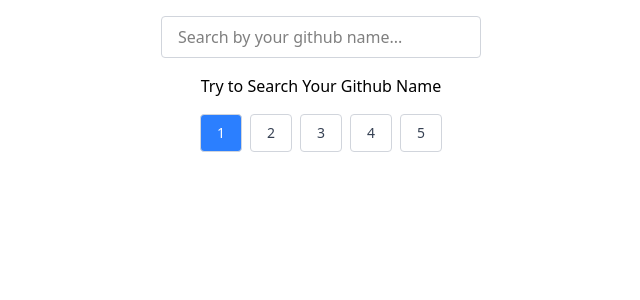
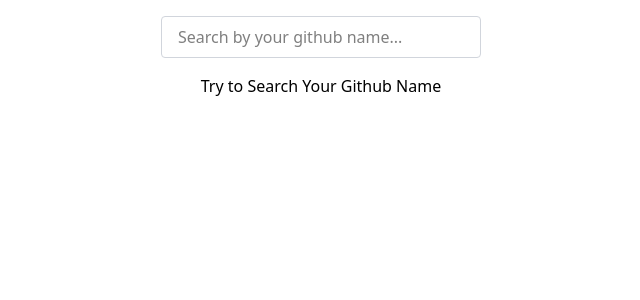
Before and after one commit to codedbyMojnu/search-feature-with-pagination, a React (Vite) app: page / in a window 1280 px wide. Shown: the top 300 px of the page, without its empty margins (319-959 px from the left). Built offline with nearby package versions, Linux system fonts and the light colour scheme.

Commit message:
update some logic

```diff
--- a/src/App.jsx
+++ b/src/App.jsx
@@ -2,65 +2,49 @@
 import Pagination from "./components/Pagination";
 import SearchBox from "./components/SearchBox";
 import UsersInfo from "./components/UsersInfo";
+import { MAX_VISIBLE_PAGE, USERS_PER_PAGE } from "./constants/pagination";
 import useGithubUsersAPI from "./hooks/useGithubUsersAPI";
 import getDynamicPageNumbers from "./utils/get-dynamic-page-numbers";
 
 export default function App() {
   const [query, setQuery] = useState("");
-  const [dynamicPageNumbers, setDynamicPageNumbers] = useState(null);
-  const [currentPageValue, setCurrentPageValue] = useState(1);
-  const [sliceData, setSliceData] = useState(null);
+  const [currentPage, setCurrentPage] = useState(1);
+  const [dynamicPageNumbers, setDynamicPageNumbers] = useState([]);
+  const [slicedData, setslicedData] = useState([]);
+
   const usersData = useGithubUsersAPI(query);
 
-  let usersDataPerPage = 3;
-  let maxVisiblePage = 5;
-
   useEffect(() => {
-    // Whenever the search query changes, reset to first page
-    setCurrentPageValue(1);
+    setCurrentPage(1);
   }, [query]);
 
   useEffect(() => {
-    const sliceUserData = usersData?.items?.slice(
-      (currentPageValue - 1) * usersDataPerPage,
-      currentPageValue * usersDataPerPage
+    const items = usersData?.items || [];
+    const start = (currentPage - 1) * USERS_PER_PAGE;
+    const end = currentPage * USERS_PER_PAGE;
+
+    setslicedData(items.slice(start, end));
+
+    const pageNumbers = getDynamicPageNumbers(
+      currentPage,
+      MAX_VISIBLE_PAGE,
+      USERS_PER_PAGE,
+      items.length
     );
 
-    setSliceData(sliceUserData);
-  }, [usersData, currentPageValue, usersDataPerPage]);
-
-  useEffect(() => {
-    const pageNumbers = getDynamicPageNumbers(
-      currentPageValue,
-      maxVisiblePage,
-      usersDataPerPage,
-      usersData?.items.length
-    );
     setDynamicPageNumbers(pageNumbers);
-  }, [
-    currentPageValue,
-    maxVisiblePage,
-    usersDataPerPage,
-    usersData?.items?.length,
-  ]);
-
-  function handleSearchQuery(searchQuery) {
-    setQuery(searchQuery);
-  }
-
-  function handlePageValueChange(pageNumber) {
-    setCurrentPageValue(pageNumber);
-  }
+  }, [usersData, currentPage]);
 
   return (
     <>
-      <SearchBox onQueryChange={handleSearchQuery} query={query} />
+      <SearchBox onQueryChange={setQuery} query={query} />
 
-      <UsersInfo searchQuery={query} usersData={sliceData} />
+      <UsersInfo searchQuery={query} usersData={slicedData} />
 
       <Pagination
         pageNumbers={dynamicPageNumbers}
-        onPageValueChange={handlePageValueChange}
+        onPageValueChange={setCurrentPage}
+        currentPage={currentPage}
       />
     </>
   );
--- a/src/components/Pagination.jsx
+++ b/src/components/Pagination.jsx
@@ -1,29 +1,42 @@
-import { useState } from "react";
+// src/components/Pagination.jsx
+export default function Pagination({
+  onPageValueChange,
+  pageNumbers,
+  currentPage,
+}) {
+  return (
+    <div className="flex justify-center items-center m-4 gap-1">
+      {pageNumbers?.length > 0 && (
+        <button
+          disabled={currentPage === 1}
+          onClick={() => onPageValueChange(currentPage - 1)}
+          className="px-3 py-1 border rounded disabled:opacity-50"
+        >
+          &laquo;
+        </button>
+      )}
 
-export default function Pagination({ onPageValueChange, pageNumbers }) {
-  const [acitvePage, setActivePage] = useState(1);
-
-  function handleActivePage(number) {
-    setActivePage(number);
-  }
-  return (
-    <div className="flex justify-center items-center m-4">
-      {pageNumbers?.map((number, index) => (
+      {pageNumbers?.map((number) => (
         <button
-          onClick={() => {
-            onPageValueChange(number);
-            handleActivePage(number);
-          }}
-          key={index}
-          className={`mx-1 px-4 py-2 text-sm font-medium  border border-gray-300 rounded hover:bg-gray-100 ${
-            acitvePage === number
-              ? "bg-blue-500 text-white"
-              : "bg-white text-gray-700 "
+          onClick={() => onPageValueChange(number)}
+          key={number}
+          className={`px-3 py-1 border rounded ${
+            currentPage === number ? "bg-blue-500 text-white" : ""
           }`}
         >
           {number}
         </button>
       ))}
+
+      {pageNumbers?.length > 0 && (
+        <button
+          disabled={currentPage === pageNumbers[pageNumbers.length - 1]}
+          onClick={() => onPageValueChange(currentPage + 1)}
+          className="px-3 py-1 border rounded disabled:opacity-50"
+        >
+          &raquo;
+        </button>
+      )}
     </div>
   );
 }
--- a/src/components/UsersInfo.jsx
+++ b/src/components/UsersInfo.jsx
@@ -4,11 +4,13 @@
     <div className="flex flex-col sm:flex-row justify-center items-center gap-6">
       {searchQuery.trim() !== ""
         ? usersData?.map((user) => (
-            <a href={user.html_url} className="cursor-pointer" target="_blank">
-              <div
-                key={user.id}
-                className="bg-white shadow-md rounded-xl p-4 flex flex-col items-center space-y-3 hover:shadow-lg transition-shadow duration-300"
-              >
+            <a
+              href={user.html_url}
+              key={user.id}
+              className="cursor-pointer"
+              target="_blank"
+            >
+              <div className="bg-white shadow-md rounded-xl p-4 flex flex-col items-center space-y-3 hover:shadow-lg transition-shadow duration-300">
                 <img
                   src={user.avatar_url}
                   alt={user.login}
--- /dev/null
+++ b/src/constants/pagination.js
@@ -0,0 +1,2 @@
+export const USERS_PER_PAGE = 3;
+export const MAX_VISIBLE_PAGE = 5;
--- a/src/hooks/useGithubUsersAPI.jsx
+++ b/src/hooks/useGithubUsersAPI.jsx
@@ -5,9 +5,12 @@
   useEffect(() => {
     let ignore = false;
     const timeOutId = setTimeout(() => {
+      if (!searchQuery.trim()) {
+        setData({ items: [] }); // ✅ Make sure this line exists
+        return;
+      }
+
       async function fetchUsers() {
-        if (searchQuery.trim() !== "") {
-          // check if searchQuery is not blank string
         await fetch(`https://api.github.com/search/users?q=${searchQuery}`, {
           headers: {
             Authorization: `Bearer ${import.meta.env.VITE_GITHUB_TOKEN}`,
@@ -20,7 +23,7 @@
             }
           });
       }
-      }
+
       fetchUsers();
     }, 500);
 
```
Lines whose indentation alone changed are shown as unchanged.
